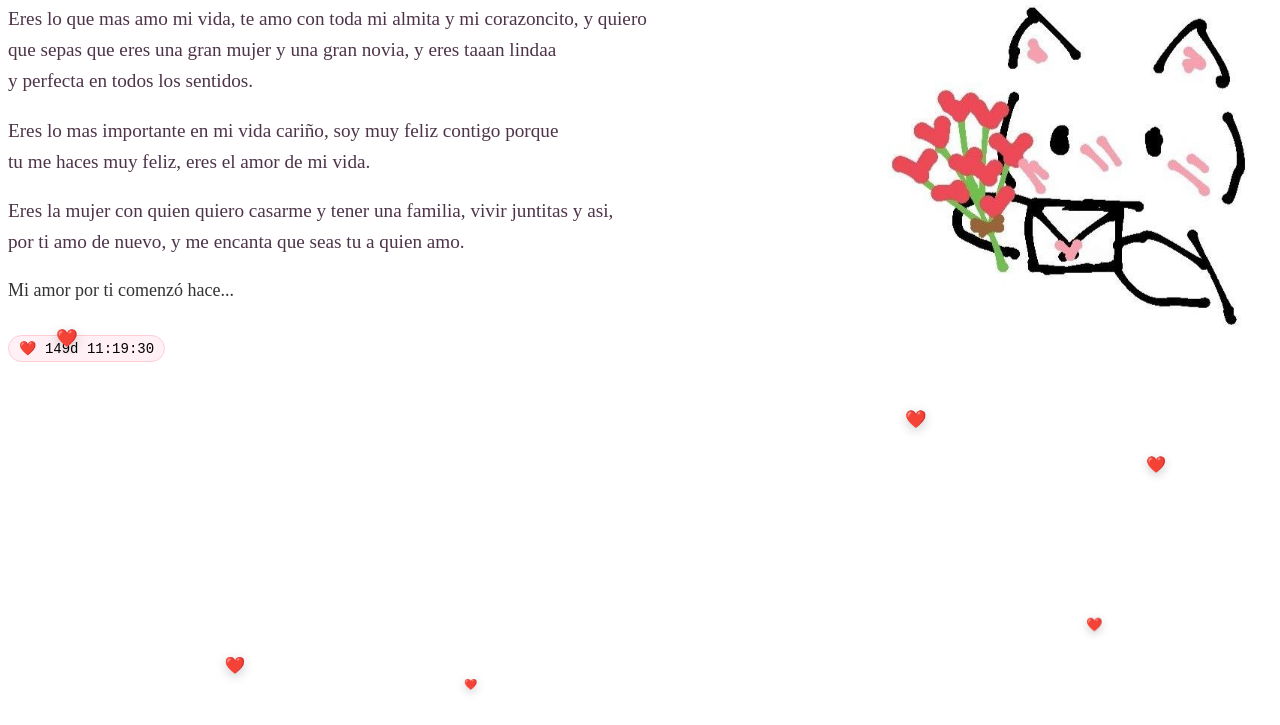
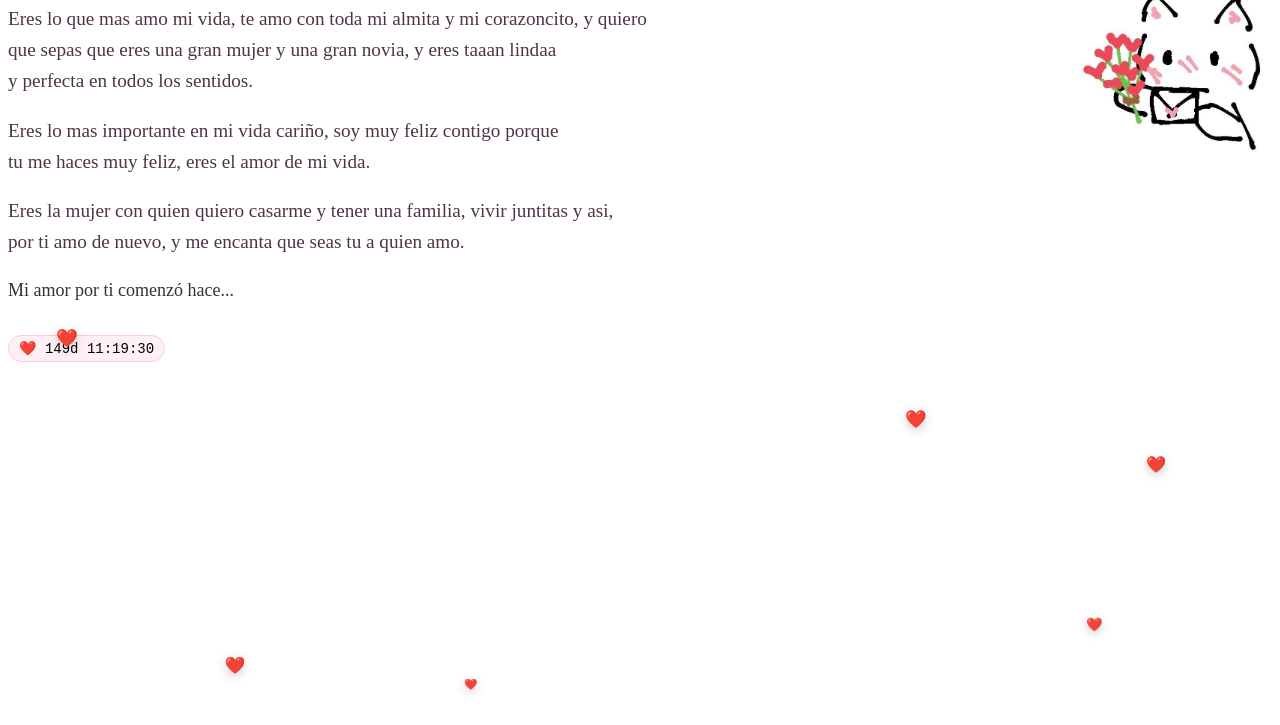
Before and after one commit to millihdz/mili, a plain HTML site: page index.html in a window 1280 px wide. Shown: the part 75-800 px from the top of the page. Drawn offline with Linux system fonts and the light colour scheme.

Commit message:
Add files via upload

```diff
--- a/index.html
+++ b/index.html
@@ -145,7 +145,7 @@ height: 200;
 
 
 
-       <img src="lov.jpg" class="imagencita" width="400" height="400">
+       <img src="lov.jpg" class="imagencita" width="200" height="200">
 
 
 
```
